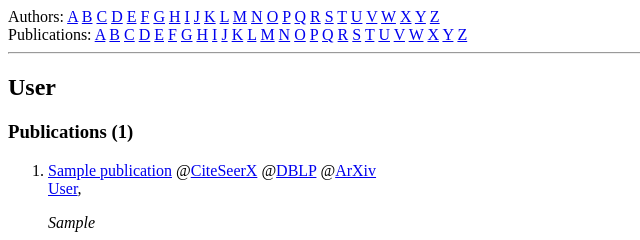
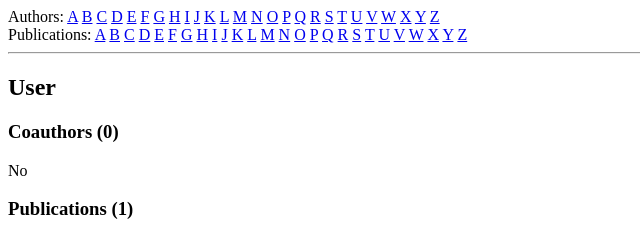
Before and after one commit to citationfinder/scholarly_citation_finder, a Django app: page /frontend/authors/1/ in a window 1280 px wide. Shown: the top 240 px of the page, without its empty margins (0-640 px from the left). Run offline with Django 3.2, Linux system fonts and the light colour scheme; tables that the repository leaves empty hold one stand-in row (values such as "Sample post").

Commit message:
add coauthors to frontend

```diff
--- a/src/frontend/templates/authors/details.html
+++ b/src/frontend/templates/authors/details.html
@@ -3,6 +3,16 @@
 {% if author %}
 	<h2>{{ author.last_name }}</h2>
 
+	<h3>Coauthors ({{ coauthors|length }})</h3>
+	{% if coauthors %}
+		<ul>
+		{% for i in coauthors %}
+			<li>{% include "authors/item.html" with item=i %}</li>
+		{% endfor %}
+		</ul>
+	{% else %}
+		<p>No</p>
+	{% endif %}
 	<h3>Publications ({{ publications|length }})</h3>
 	{% if publications %}
 		<ol>
--- /dev/null
+++ b/src/frontend/templates/authors/item.html
@@ -0,0 +1 @@
+<a href="/frontend/authors/{{item.id}}">{{item.last_name}}</a>
--- a/src/frontend/templates/publications/item.html
+++ b/src/frontend/templates/publications/item.html
@@ -10,7 +10,7 @@
 {% endif %}
 <br>
 {% for author in item.authors.all %}
-	<a href="/frontend/authors/{{author.id}}">{{author.last_name}}</a>,
+	{% include "authors/item.html" with item=author %},
 {% endfor %}<br>
 {% if item.abstract %}
 	<p><i>{{item.abstract}}</i></p>
```
